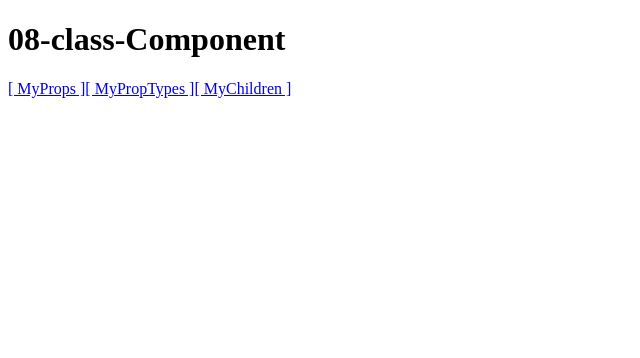
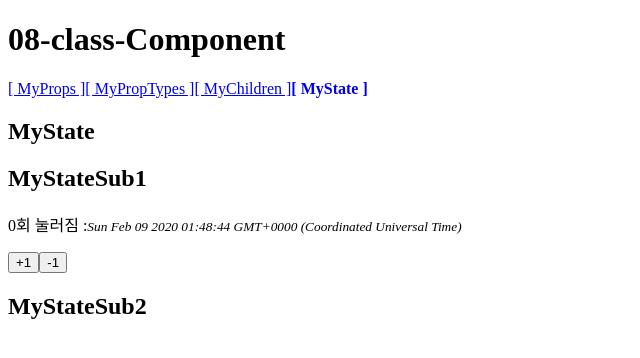
Before and after one commit to sujinlove/react_study, a React (Create React App) app in the folder react08_class_component/: page /mystate in a window 1280 px wide. Shown: the top 358 px of the page, without its empty margins (0-640 px from the left). Built offline with nearby package versions, Linux system fonts and the light colour scheme.

Commit message:
hook - useState => class component

```diff
--- a/react08_class_component/src/App.js
+++ b/react08_class_component/src/App.js
@@ -5,6 +5,8 @@ import { Route, NavLink, Switch } from "react-router-dom";
 import MyProps from "./components/MyProps";
 import MyPropTypes from "./components/MyPropTypes";
 import MyChildren from "./components/MyChildren";
+
+import MyState from "./components/MyState"; // hook 의 useState component
 
 class App extends React.Component {
   // Inline CSS 를 리턴하기 위한 getter 함수 정의
@@ -34,10 +36,16 @@ class App extends React.Component {
           [ MyChildren ]
         </NavLink>
 
+        <NavLink activeStyle={this.myStyle} to="/mystate">
+          [ MyState ]
+        </NavLink>
+
         <Switch>
           <Route path="/myprops" component={MyProps} />
           <Route path="/myproptypes" component={MyPropTypes} />
           <Route path="/mychidren" component={MyChildren} />
+          <Route path="/mystate" component={MyState} />
+
           <Route path="/" />
         </Switch>
       </div>
--- /dev/null
+++ b/react08_class_component/src/components/MyState.js
@@ -0,0 +1,18 @@
+import React from "react";
+import MyStateSub1 from "./MyStateSub1";
+import MyStateSub2 from "./MyStateSub2";
+
+class MyState extends React.Component {
+  render() {
+    return (
+      <div>
+        <h2>MyState</h2>
+
+        <MyStateSub1 />
+        <MyStateSub2 />
+      </div>
+    );
+  }
+}
+
+export default MyState;
--- /dev/null
+++ b/react08_class_component/src/components/MyStateSub1.js
@@ -0,0 +1,94 @@
+import React from "react";
+
+// hook의 useState가 class 컴포넌트에서 어떻게 사용되는지 알아보는 예시
+
+/*
+props : 컴포넌트를 사용하는 부모에 의해 전달받는 변수
+        컴포넌트 내부에서 변경할 수 없다.
+
+state : 컴포넌트 내부에서 자체적으로 사용하는 변수
+
+*/
+
+class MyStateSub1 extends React.Component {
+  /*
+   *  생성자 정의
+   *  -> 생성자는 props값을 파라미터로 반드시 지정해야 한다,,
+   */
+
+  constructor(props) {
+    // 클래스형 컴포넌트에서 생성자를 작성할 때는 반드시 호출
+    super(props);
+
+    /* state 값 정의 -> 사용하고자 하는 변수들을 JSON 형식으로 정의 */
+    // 그 외에 this.propsType, this.defaultProps 도 생성자 안에서 정의하여 static 선언을 대채할 수 있다.
+    this.state = {
+      my_number: 0,
+      my_time: new Date().toString()
+    };
+
+    // 컴포넌트 클래스에 이벤트 처리 함수 등록
+    // -> 함수 추가시 생성자인 컴포넌트 클래스에 정의 반드시 해주어야 한다.
+    this.onButtonClick = this.onButtonClick.bind(this);
+    this.onButtonClickReverse = this.onButtonClickReverse.bind(this);
+  }
+
+  /* 이벤트 핸들러 함수 */
+  onButtonClick(e) {
+    // 준비한 state 값에 대한 변경 처리
+    this.state.my_number++;
+    this.state.my_time = new Date().toString();
+
+    // 변경 결과를 화면에 반영하고 싶은 항목들만 별도의 json으로 묶는다.
+    // key 이름은 개발자 임의로 지정한다.
+    const my_data = {
+      new_time: this.state.my_time,
+      new_number: this.state.my_number
+    };
+
+    // json 외에 배열도 사용 가능하다.
+    // -> ex) const my_data = [this.state.my_time, this.state.my_number];
+
+    // 준비한 json을 전달한다. --> json 안에 있는 값이 화면에 반영된다.
+    this.setState(my_data);
+  }
+
+  onButtonClickReverse(e) {
+    // 준비한 state 값에 대한 변경 처리
+    this.state.my_number--;
+    this.state.my_time = new Date().toString();
+
+    // 변경 결과를 화면에 반영하고 싶은 항목들만 별도의 json으로 묶는다.
+    // key 이름은 개발자 임의로 지정한다.
+    const my_data = {
+      new_time: this.state.my_time,
+      new_number: this.state.my_number
+    };
+
+    // json 외에 배열도 사용 가능하다.
+    // -> ex) const my_data = [this.state.my_time, this.state.my_number];
+
+    // 준비한 json을 전달한다. --> json 안에 있는 값이 화면에 반영된다.
+    this.setState(my_data);
+  }
+
+  render() {
+    return (
+      <div>
+        <h2>MyStateSub1</h2>
+
+        <p>
+          {this.state.my_number}회 눌러짐 :
+          <i>
+            <small>{this.state.my_time}</small>
+          </i>
+        </p>
+
+        <button onClick={this.onButtonClick}>+1</button>
+        <button onClick={this.onButtonClickReverse}>-1</button>
+      </div>
+    );
+  }
+}
+
+export default MyStateSub1;
--- /dev/null
+++ b/react08_class_component/src/components/MyStateSub2.js
@@ -0,0 +1,13 @@
+import React from "react";
+
+class MyStateSub2 extends React.Component {
+  render() {
+    return (
+      <div>
+        <h2>MyStateSub2</h2>
+      </div>
+    );
+  }
+}
+
+export default MyStateSub2;
```
